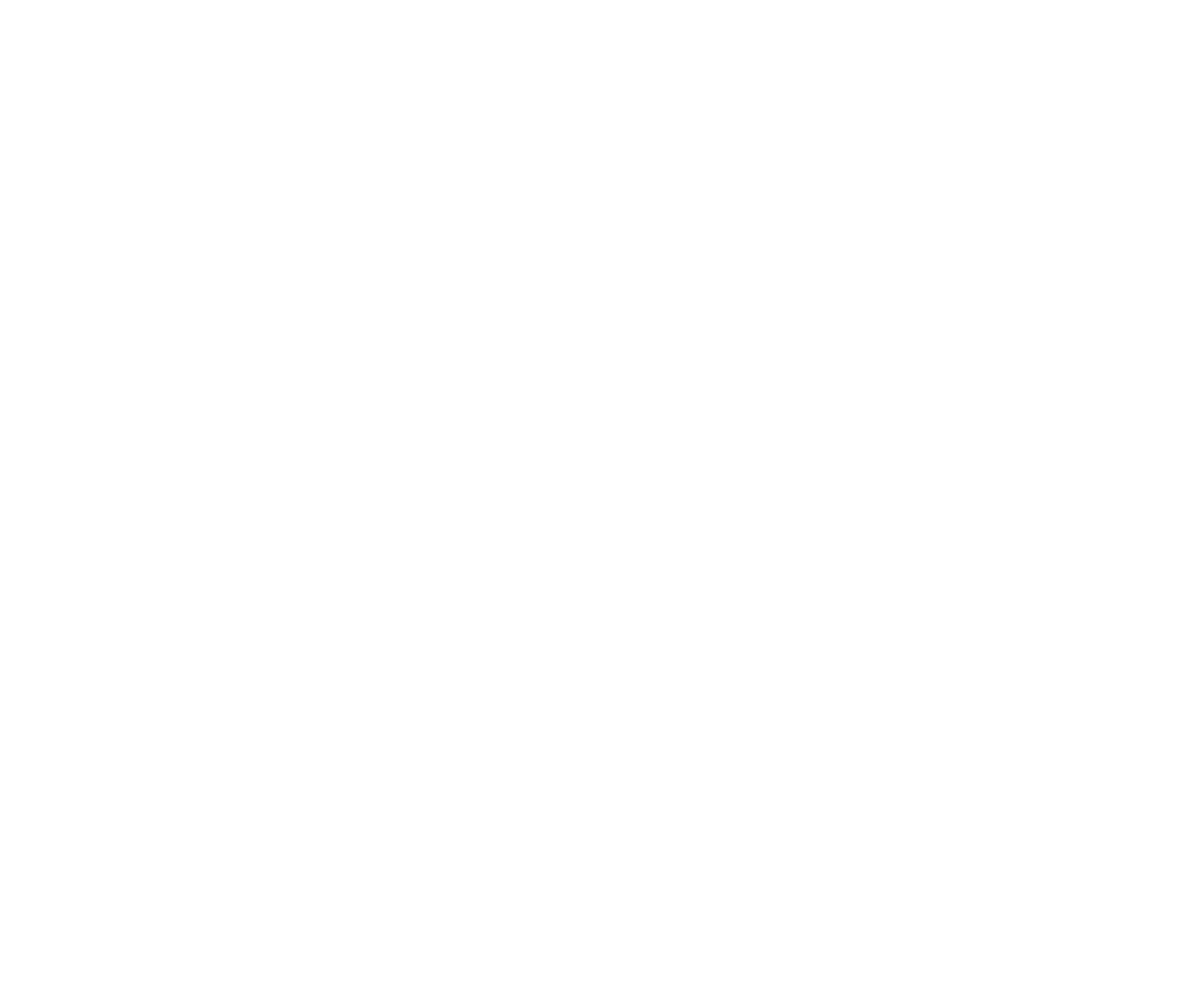
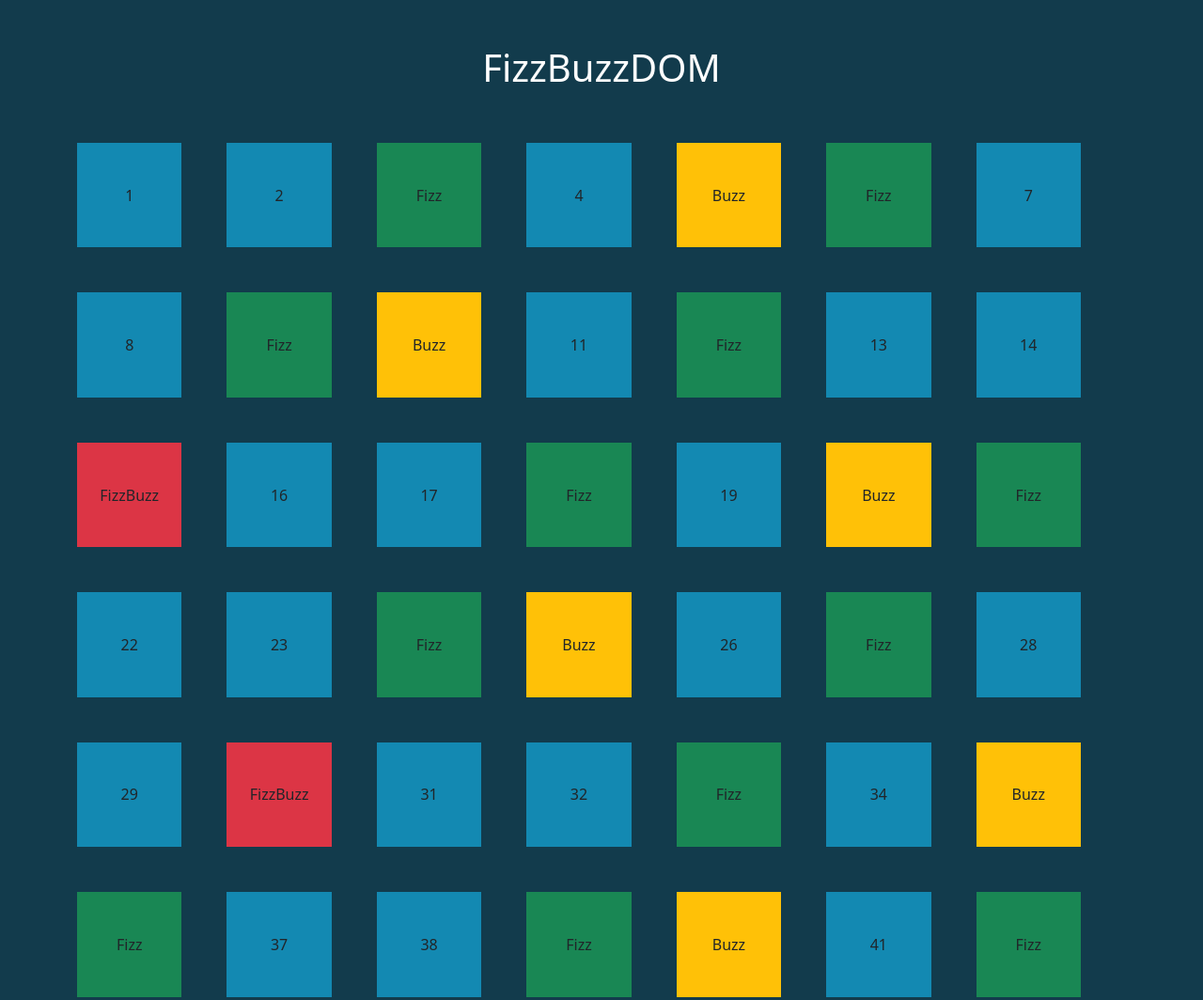
Before and after one commit to SeanBitter/js-fizzbuzzdom, a plain HTML site: page index.html in a window 1280 px wide. Shown: the top 1064 px of the page at 94% size. Before the commit the page ends 800 px from the top, so only its background shows below. Drawn offline with nearby package versions, Linux system fonts and the light colour scheme.

Commit message:
Complete the exercise

```diff
--- a/css/style.css
+++ b/css/style.css
@@ -0,0 +1,19 @@
+:root {
+    --bs-primary: #083b4c;
+    --bs-primary-rgb: 18, 59, 76;
+
+    --bs-secondary: #1389B2;
+    --bs-secondary-rgb: 19, 137, 178;
+}
+
+.my-col {
+    width: calc(100% / 7 - 3rem);
+    aspect-ratio: 1;
+    display: flex;
+    align-items: center;
+    justify-content: center;
+}
+
+.gap {
+    gap: 3rem;
+}
--- a/index.html
+++ b/index.html
@@ -9,7 +9,12 @@
     <link rel="stylesheet" href="css/style.css">
 </head>
 <body>
-
+    <main class="bg-primary">
+        <h1 class="text-white text-center py-5">FizzBuzzDOM</h1>
+        <div class="container">
+                <div class="squares d-flex flex-wrap gap"></div>
+        </div>
+    </main>
 
     <script src="js/main.js"></script>
 </body>
--- a/js/main.js
+++ b/js/main.js
@@ -19,18 +19,28 @@ for (let i = 1; i <= 100; i++) {
     // console.log(i);
 
     let print = "";
+    let colorSquares = "bg-secondary";
 
 
     if ((i % 3 === 0) && (i % 5 === 0)) {
         print = "FizzBuzz";
+        colorSquares = "bg-danger";
     } else if (i % 3 === 0) {
         print = "Fizz";
+        colorSquares = "bg-success";
     } else if (i % 5 === 0) {
         print = "Buzz";
+        colorSquares = "bg-warning";
     } else {
         print = i.toString();
     }
 
 
     console.log(print);
+
+    const squaresList = document.querySelector(".squares");
+
+    squaresList.innerHTML += `<div class="my-col ${colorSquares}">
+                                    ${print}
+                                </div>`;
 }
```
